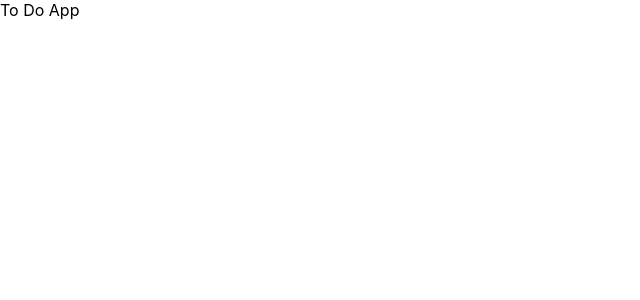
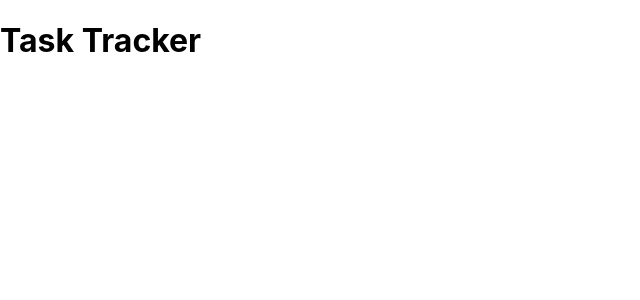
Before and after one commit to mitokande/to-do-react, a React (Create React App) app: page / in a window 1280 px wide. Shown: the top 300 px of the page, without its empty margins (0-640 px from the left). Built offline with nearby package versions, Linux system fonts and the light colour scheme.

Commit message:
import header component

```diff
--- a/src/App.js
+++ b/src/App.js
@@ -1,7 +1,10 @@
 import React from 'react'
+import Header from './components/Header'
 
 export default function App() {
   return (
-    <div>To Do App</div>
+    <div>
+      <Header></Header>
+    </div>
   )
 }
```
